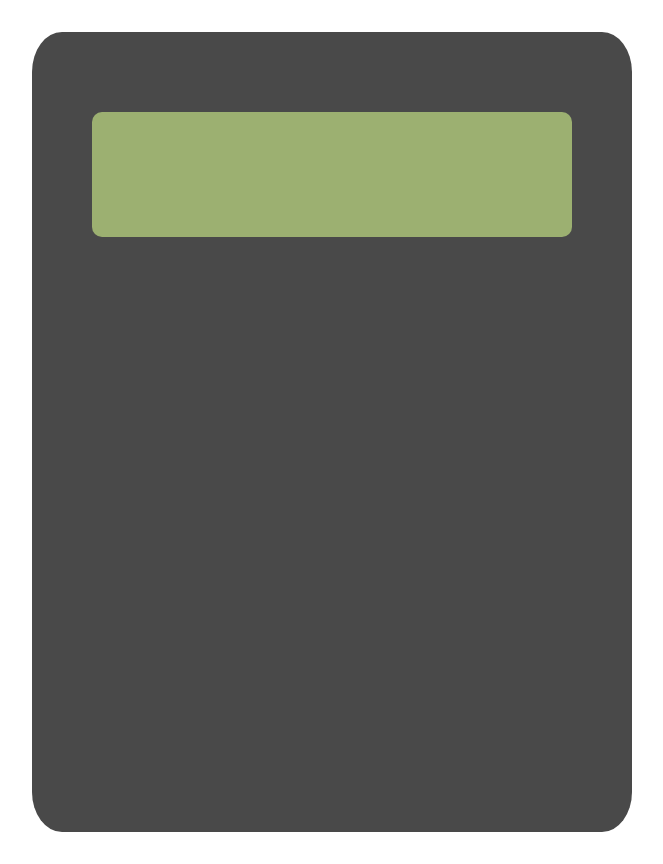
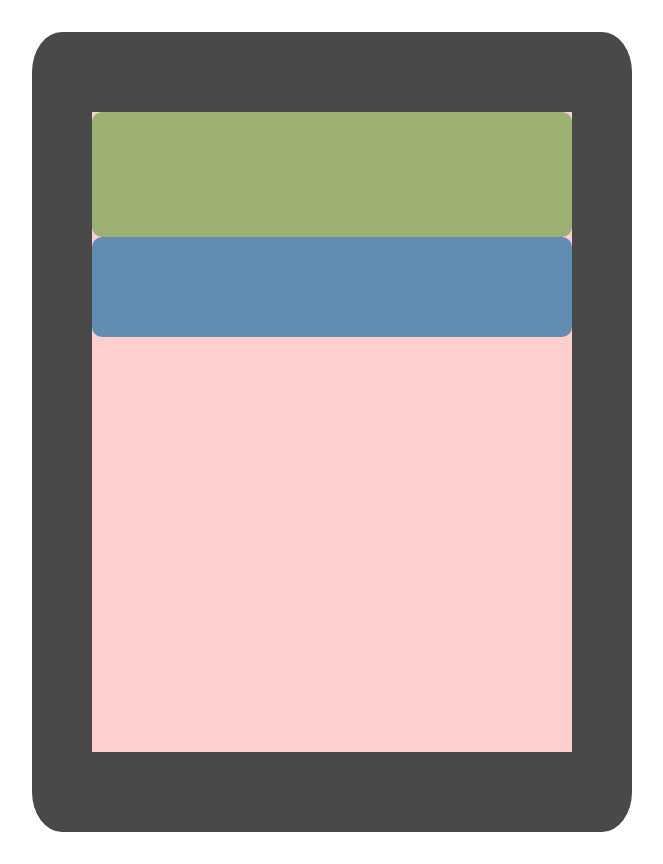
Before and after one commit to TheTallProgrammer/redux-react-calculator, a React (Vite) app: page / in a window 1280 px wide. Shown: the whole page, without its empty margins (308-971 px from the left). Built offline with nearby package versions, Linux system fonts and the light colour scheme.

Commit message:
made operator wrapper underneath screen

```diff
--- a/src/components/Calculator.tsx
+++ b/src/components/Calculator.tsx
@@ -6,8 +6,8 @@ const Calculator = () => {
     <div className={styles.calculatorWrapper}>
         <div className={styles.contentWrapper}>
             <div className={styles.screenWrapper}>
-
             </div>
+            <div className={styles.operatorWrapper}/>
         </div>
     </div>
   )
--- a/src/styles/Calculator.module.css
+++ b/src/styles/Calculator.module.css
@@ -9,7 +9,7 @@
 }
 
 .contentWrapper {
-    /* background: rgb(255, 207, 207); */
+    background: rgb(255, 207, 207);
     width: 80%;
     height: 80%;
     justify-content: center;
@@ -21,3 +21,10 @@
     background-color: rgb(156, 176, 113);
     border-radius: 10px;
 }
+
+.operatorWrapper{
+    width: 100%;
+    height: 100px;
+    background-color: rgb(98, 141, 178);
+    border-radius: 10px;
+}
```
